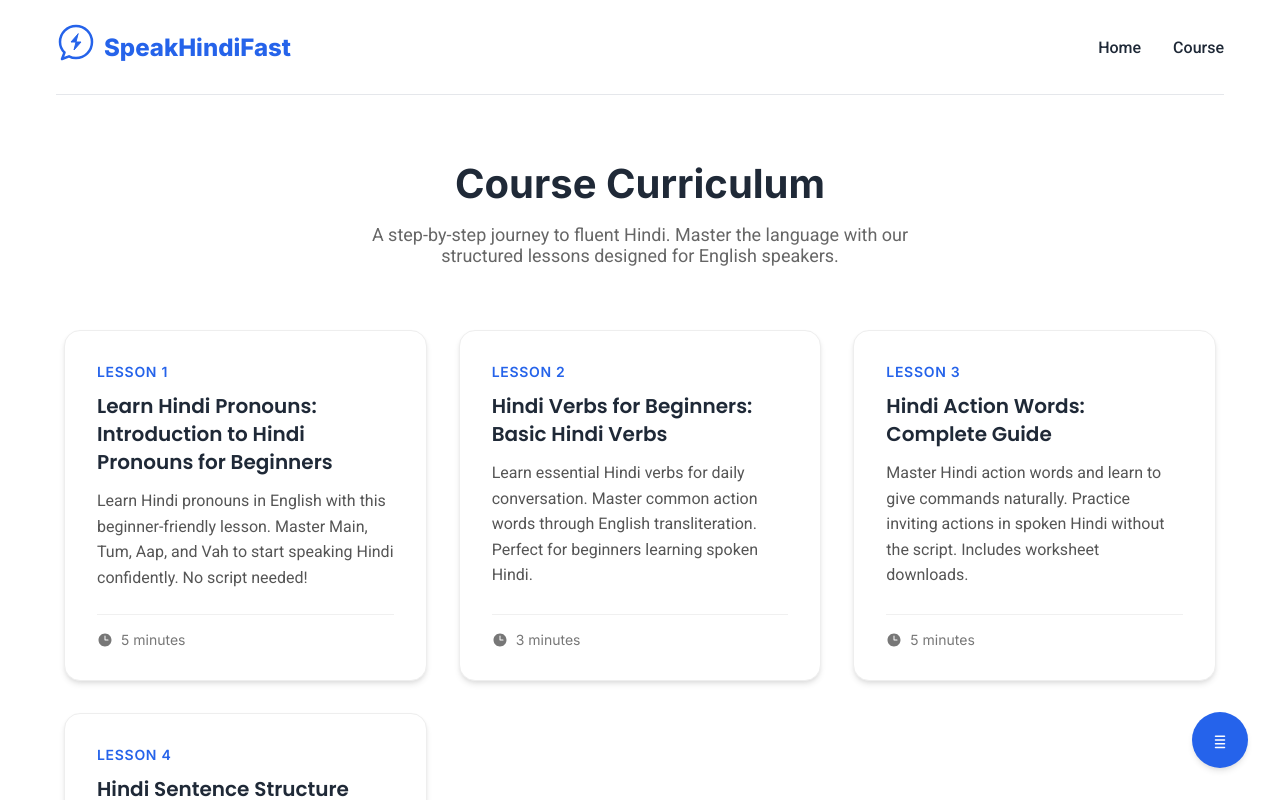
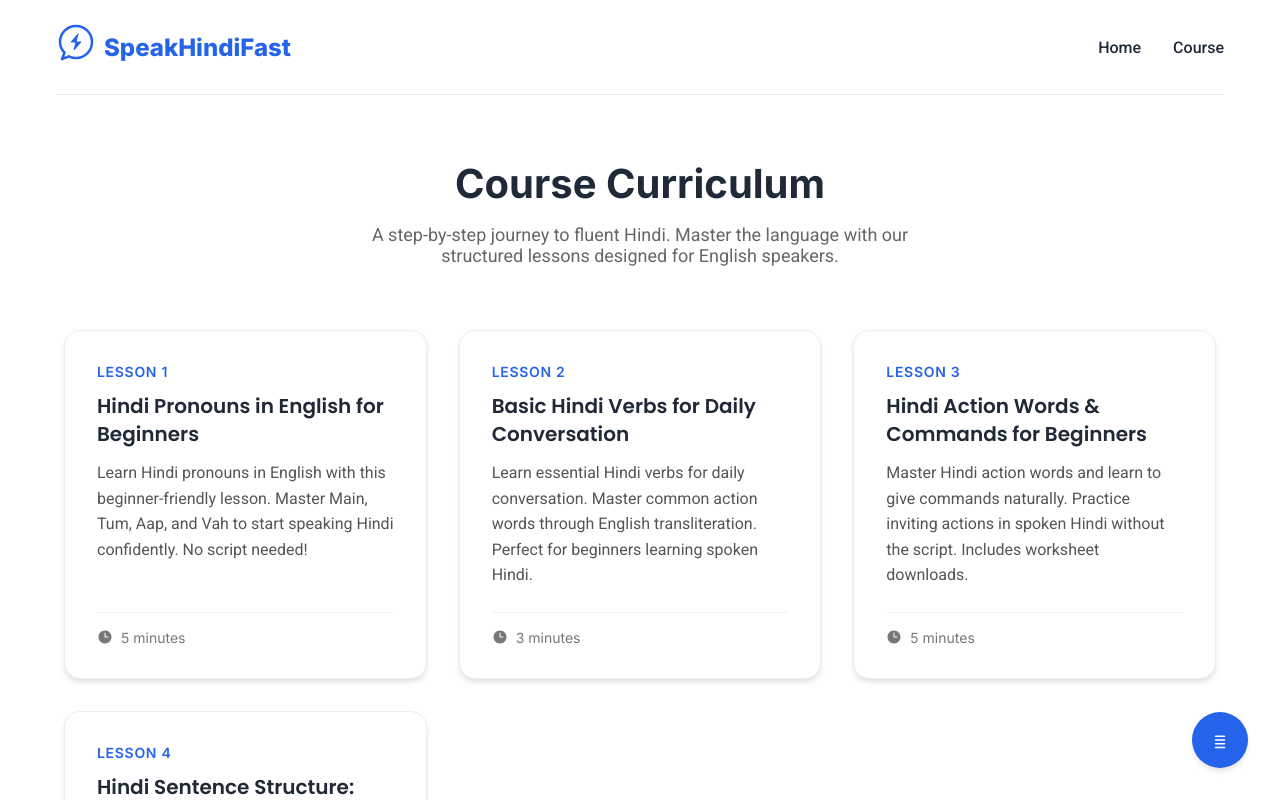
Before and after one commit to pingananth/Speak-Hindi-Fast, a Next.js app: page /course in a window 1280 px wide. Shown: the top 800 px of the page. Built offline with nearby package versions, Linux system fonts and the light colour scheme.

Commit message:
title length fix

```diff
--- a/src/data/lessons.ts
+++ b/src/data/lessons.ts
@@ -18,7 +18,7 @@ export const lessons: Lesson[] = [
     {
         id: 1,
         slug: "introduction-to-hindi-pronouns",
-        title: "Learn Hindi Pronouns: Introduction to Hindi Pronouns for Beginners",
+        title: "Hindi Pronouns in English for Beginners",
         description: "Learn Hindi pronouns in English with this beginner-friendly lesson. Master Main, Tum, Aap, and Vah to start speaking Hindi confidently. No script needed!",
         duration: 5,
         introduction: `
@@ -63,7 +63,7 @@ export const lessons: Lesson[] = [
     {
         id: 2,
         slug: "basic-hindi-verbs",
-        title: "Hindi Verbs for Beginners: Basic Hindi Verbs",
+        title: "Basic Hindi Verbs for Daily Conversation",
         description: "Learn essential Hindi verbs for daily conversation. Master common action words through English transliteration. Perfect for beginners learning spoken Hindi.",
         duration: 3,
         introduction: "Start your building blocks here.",
@@ -87,7 +87,7 @@ export const lessons: Lesson[] = [
     {
         id: 3,
         slug: "action-words",
-        title: "Hindi Action Words: Complete Guide",
+        title: "Hindi Action Words & Commands for Beginners",
         description: "Master Hindi action words and learn to give commands naturally. Practice inviting actions in spoken Hindi without the script. Includes worksheet downloads.",
         duration: 5,
         introduction: "Understanding to Invite a 2nd person to Act",
@@ -129,7 +129,7 @@ export const lessons: Lesson[] = [
     {
         id: 4,
         slug: "hindi-sentence-structure",
-        title: "Hindi Sentence Structure",
+        title: "Hindi Sentence Structure: SOV Formula",
         description: "Understand Hindi sentence structure with our simple SOV formula. Learn the 5-part pattern to form Hindi sentences correctly. Master spoken Hindi grammar fast.",
         duration: 5,
         introduction: "Learn the difference between English and Hindi structure to learn to speak hindi.",
```
